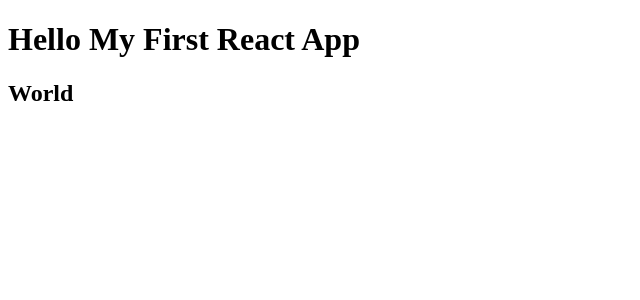
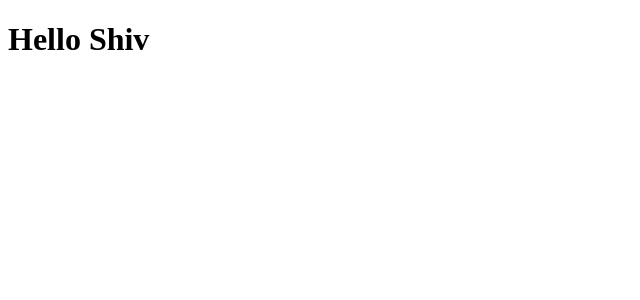
Before and after one commit to shivshaktisahoo/React-JS, a React (Create React App) app in the folder my-app/: page / in a window 1280 px wide. Shown: the top 300 px of the page, without its empty margins (0-640 px from the left). Built offline with nearby package versions, Linux system fonts and the light colour scheme.

Commit message:
class based

```diff
--- a/my-app/src/App.js
+++ b/my-app/src/App.js
@@ -4,11 +4,12 @@
 class App extends Component{
     render(){
         return (
-            <div>
+            <React.Fragment>
                 <h1>Hello My First React App</h1>
-                <h2>World</h2>
-            </div>
+                <h2>Hello World</h2>
+            </React.Fragment>
         );
+
     }
 }
 
--- /dev/null
+++ b/my-app/src/Student.js
@@ -0,0 +1,21 @@
+import React, {Component} from "react";
+
+// Without props
+// const Student = () => {
+//     return <h1>Hello Shiv</h1>;
+// }
+
+// With props
+// const Student = props => <h1>Hello {props.name}</h1>;
+
+
+class Student extends Component{
+    render(){
+        return <h1>Hello {this.props.name}</h1>;
+    }
+}
+
+
+
+
+export default Student;
```
Also changed, not shown: my-app/src/index.js (+6 -2 lines).
